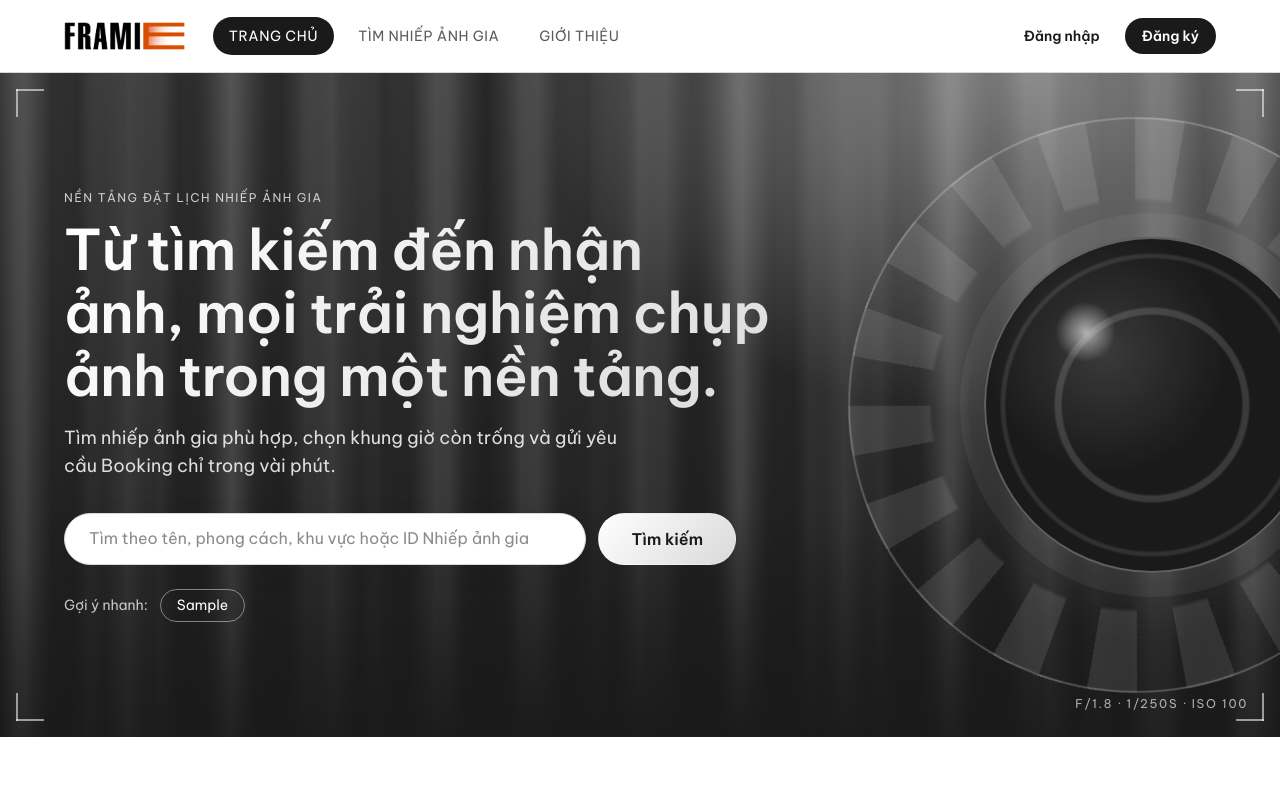
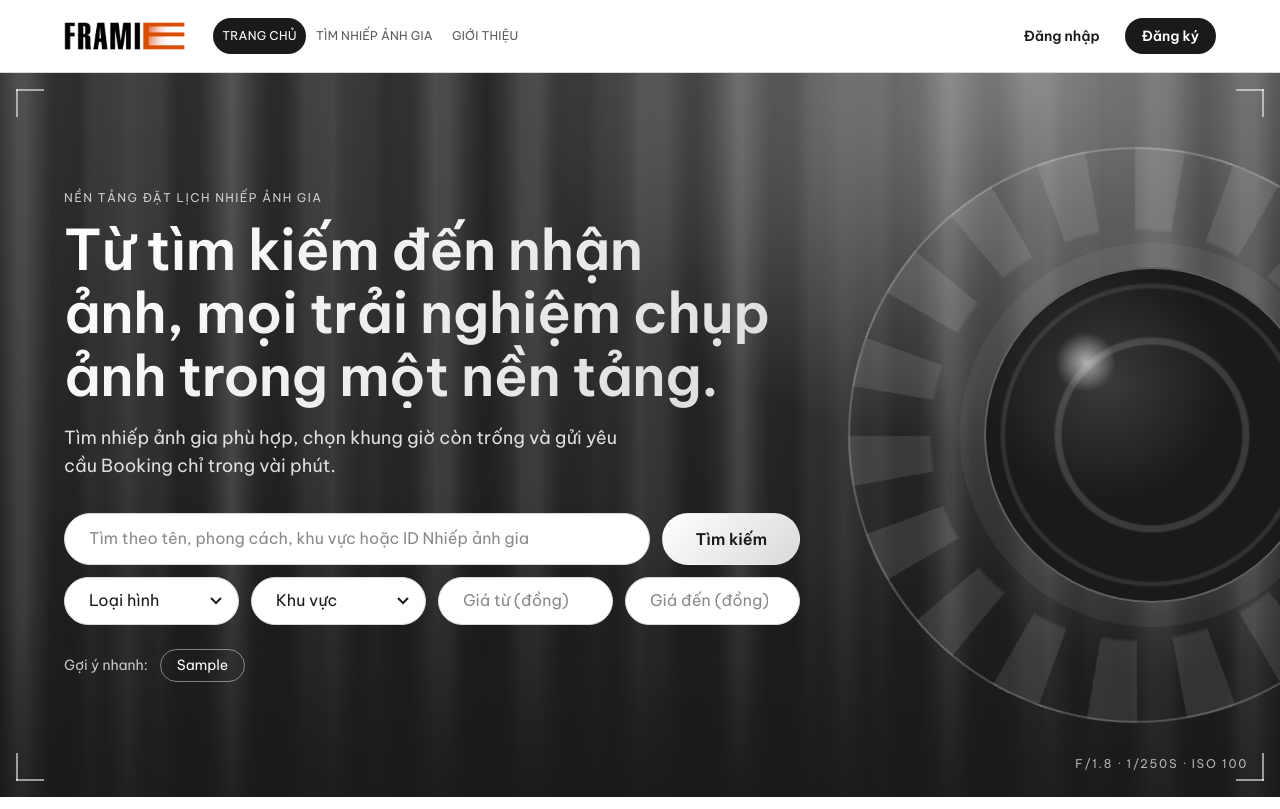
Before and after one commit to Khoa-wtpu/Framie, a Django app: page / in a window 1280 px wide. Shown: the top 809 px of the page. Run offline with Django 5.2, Linux system fonts and the light colour scheme; tables that the repository leaves empty hold one stand-in row (values such as "Sample post").

Commit message:
sửa trang chủ

```diff
--- a/core/static/core/css/trang_chu.css
+++ b/core/static/core/css/trang_chu.css
@@ -136,11 +136,15 @@
 /* ▸ .tc-banner__mo-ta = câu mô tả dưới tiêu đề: max-width: 36rem = giới hạn độ rộng dòng; margin-bottom: cách ô tìm kiếm; font-size: cỡ chữ lớn (--text-lg); opacity: .85 = hơi mờ cho nhẹ nhàng hơn tiêu đề. */
 .tc-banner__mo-ta { max-width: 36rem; margin-bottom: var(--space-6); font-size: var(--text-lg); opacity: .85; }
 
-/* ▸ .tc-tim = form tìm kiếm: display: flex + flex-direction: column = các phần tử xếp THEO CỘT (ô nhập ở trên, nút ở dưới — kiểu điện thoại); gap: khoảng cách giữa chúng; max-width: 42rem = giới hạn bề rộng form. */
-.tc-tim { display: flex; flex-direction: column; gap: var(--space-3); max-width: 42rem; }
-/* ▸ .tc-tim__o = ô nhập từ khóa: min-height: 3.25rem = ô cao thoải mái dễ bấm; border-radius: var(--radius-pill) = bo tròn hoàn toàn 2 đầu như viên thuốc; */
-/* ▸ padding-inline: đệm trái-phải để chữ không sát mép; box-shadow: đổ bóng cỡ vừa cho ô nổi lên khỏi nền. */
-.tc-tim__o { min-height: 3.25rem; border-radius: var(--radius-pill); padding-inline: var(--space-5); box-shadow: var(--shadow-md); }
+/* ▸ .tc-tim = form tìm kiếm gồm 2 hàng: hàng từ khóa + nút (.tc-tim__hang) và hàng bộ lọc (.tc-tim__loc). */
+.tc-tim { display: grid; grid-template-columns: minmax(0, 1fr); gap: var(--space-3); max-width: 46rem; }
+/* ▸ Hàng 1: ô từ khóa + nút (xuống dòng trên điện thoại). Hàng 2: 4 bộ lọc chia lưới tự động. */
+.tc-tim__hang { display: flex; flex-wrap: wrap; gap: var(--space-3); }
+.tc-tim__loc { display: grid; grid-template-columns: repeat(auto-fit, minmax(10.5rem, 1fr)); gap: var(--space-3); }
+/* ▸ .tc-tim__o = ô nhập từ khóa dạng viên thuốc. */
+.tc-tim__o { flex: 1 1 14rem; min-width: 0; min-height: 3.25rem; border-radius: var(--radius-pill); padding-inline: var(--space-5); box-shadow: var(--shadow-md); }
+/* ▸ .tc-tim__chon = ô chọn bộ lọc, cùng kiểu viên thuốc với ô từ khóa. */
+.tc-tim__chon { min-height: 3rem; border-radius: var(--radius-pill); padding-left: var(--space-5); box-shadow: var(--shadow-md); }
 /* ▸ .tc-goi-y = dòng "Gợi ý nhanh": display: flex = xếp ngang; flex-wrap: wrap = hết chỗ tự xuống dòng; align-items: center = căn giữa theo chiều dọc; gap = khoảng cách giữa các nút; margin: cách phía trên (--space-5), các cạnh khác 0. */
 .tc-goi-y { display: flex; flex-wrap: wrap; align-items: center; gap: var(--space-2); margin: var(--space-5) 0 0; }
 /* ▸ .tc-goi-y__nhan = chữ "Gợi ý nhanh:": font-size nhỏ (--text-sm); opacity: .75 = hơi mờ; margin-right: chút khoảng cách bên phải trước các nút. */
@@ -155,9 +159,7 @@
 /* ▸ @media (min-width: 640px) = quy tắc CHỈ ÁP DỤNG khi màn hình rộng từ 640px trở lên (máy tính bảng, laptop). */
 @media (min-width: 640px) {
   /* ▸ Form tìm kiếm chuyển sang xếp HÀNG NGANG (row): ô nhập bên trái, nút "Tìm kiếm" bên phải. */
-  .tc-tim { flex-direction: row; }
-  /* ▸ Ô nhập giãn chiếm hết chỗ còn lại (flex: 1); min-width: 0 = cho phép co nhỏ hơn nội dung để không làm tràn form. */
-  .tc-tim__o { flex: 1; min-width: 0; }
+  .tc-tim__hang { flex-wrap: nowrap; }
 /* ▸ Đóng nhóm @media 640px. */
 }
 /* ▸ @media (min-width: 960px) = chỉ áp dụng khi màn hình rộng từ 960px trở lên (laptop, màn hình máy tính). */
@@ -196,7 +198,7 @@
 /* ▸ Lưới các bước: mặc định (điện thoại) = 1 cột. list-style: none = bỏ số "1. 2. 3." tự động của thẻ <ol> (base.css chỉ bỏ cho <ul>); margin: 0 và padding: 0 = bỏ phần thụt lề mặc định để các thẻ thẳng hàng với tiêu đề; số thứ tự đã nằm trong hình tròn đen. */
 .tc-luoi--buoc { list-style: none; margin: 0; padding: 0; grid-template-columns: 1fr; }
 /* ▸ Thẻ mỗi bước: background: nền "bề mặt" (trắng) nổi trên nền xám; border: viền mảnh 1px; border-radius: bo góc lớn; padding: đệm bên trong cho thoáng. */
-.tc-buoc { background: var(--color-surface); border: 1px solid var(--color-border); border-radius: var(--radius-lg); padding: var(--space-5); }
+.tc-buoc { list-style: none; background: var(--color-surface); border: 1px solid var(--color-border); border-radius: var(--radius-lg); padding: var(--space-5); }
 /* ▸ Vòng tròn số thứ tự: display: grid + place-items: center = số nằm chính giữa; width/height 2.5rem = hình vuông; margin-bottom: cách tiêu đề bên dưới; border-radius: 50% = hình tròn; */
 /* ▸ background: nền đen; color: số màu trắng; font-weight: đậm như tiêu đề. */
 .tc-buoc__so { display: grid; place-items: center; width: 2.5rem; height: 2.5rem; margin-bottom: var(--space-4); border-radius: 50%; background: var(--color-black); color: var(--color-white); font-weight: var(--fw-heading); }
--- a/core/templates/core/trang_chu.html
+++ b/core/templates/core/trang_chu.html
@@ -36,14 +36,35 @@
     {# ▸ Form tìm kiếm nhanh. method="get": từ khóa được gắn lên địa chỉ trang (vd /search/?q=...). #}
     {# ▸ action = gửi sang trang tìm kiếm ({% url 'search' %} tự đổi tên trang "search" thành địa chỉ thật). role="search" báo cho phần mềm đọc màn hình đây là ô tìm kiếm. #}
     <form class="tc-tim" method="get" action="{% url 'search' %}" role="search">
-      {# ▸ Nhãn của ô nhập. Lớp "sr-only" = ẩn trên màn hình nhưng người dùng đọc màn hình vẫn nghe được. for="tc-tu-khoa" gắn nhãn với ô nhập bên dưới. #}
+      {# ▸ Hàng 1: ô từ khóa + nút Tìm kiếm. Hàng 2: bộ lọc Loại hình / Khu vực (feedback: thêm filter vào hộp tìm kiếm). #}
+    {# ▸ Tên tham số (q, loai_hinh, khu_vuc) phải khớp với trang Tìm kiếm; trường để trống thì trang tìm kiếm bỏ qua. #}
+    <div class="tc-tim__hang">
       <label class="sr-only" for="tc-tu-khoa">Từ khóa hoặc ID Nhiếp ảnh gia</label>
-      {# ▸ Ô nhập từ khóa: type="search" (ô tìm kiếm), name="q" (tên tham số gửi đi), maxlength="100" (tối đa 100 ký tự), #}
-      {# ▸ autocomplete="off" (không gợi ý lại từ cũ của trình duyệt), placeholder = chữ mờ hướng dẫn trong ô trống. (Thẻ này viết trên 2 dòng.) #}
       <input class="input tc-tim__o" id="tc-tu-khoa" type="search" name="q" maxlength="100" autocomplete="off"
              placeholder="Tìm theo tên, phong cách, khu vực hoặc ID Nhiếp ảnh gia">
-      {# ▸ Nút "Tìm kiếm": type="submit" = bấm vào thì gửi form đi. "btn--soft btn--lg" = kiểu nút sáng, cỡ lớn. #}
       <button class="btn btn--soft btn--lg" type="submit">Tìm kiếm</button>
+    </div>
+    <div class="tc-tim__loc">
+      {% if loai_hinh_ds %}
+      <label class="sr-only" for="tc-loc-loai-hinh">Loại hình chụp</label>
+      <select class="input tc-tim__chon" id="tc-loc-loai-hinh" name="loai_hinh">
+        <option value="">Loại hình</option>
+        {% for lh in loai_hinh_ds %}<option value="{{ lh.ma }}">{{ lh.ten }}</option>{% endfor %}
+      </select>
+      {% endif %}
+      {% if khu_vuc_ds %}
+      <label class="sr-only" for="tc-loc-khu-vuc">Khu vực</label>
+      <select class="input tc-tim__chon" id="tc-loc-khu-vuc" name="khu_vuc">
+        <option value="">Khu vực</option>
+        {% for kv in khu_vuc_ds %}<option value="{{ kv.ma }}">{{ kv.ten }}</option>{% endfor %}
+      </select>
+      {% endif %}
+      {# ▸ Khoảng giá (đồng): trang Tìm kiếm đọc gia_tu / gia_den. #}
+      <label class="sr-only" for="tc-gia-tu">Giá từ (đồng)</label>
+      <input class="input tc-tim__chon" id="tc-gia-tu" type="number" name="gia_tu" min="0" step="100000" inputmode="numeric" placeholder="Giá từ (đồng)">
+      <label class="sr-only" for="tc-gia-den">Giá đến (đồng)</label>
+      <input class="input tc-tim__chon" id="tc-gia-den" type="number" name="gia_den" min="0" step="100000" inputmode="numeric" placeholder="Giá đến (đồng)">
+    </div>
     {# ▸ Đóng form. #}
     </form>
 
@@ -116,11 +137,13 @@
             </div>
             {# ▸ Dòng điểm đánh giá. #}
             <p class="tc-nag__diem">
-              {# ▸ Ngôi sao ★ (trang trí), điểm trung bình in đậm (vd 4.8), kế bên là số lượt đánh giá trong ngoặc, chữ mờ. #}
+              {# ▸ Có điểm: hiện ★ + điểm + số lượt đánh giá. Chưa có đánh giá: hiện "Chưa có đánh giá" (giống trang tìm kiếm). #}
+            {% if nag.diem %}
               <span aria-hidden="true">★</span> <strong>{{ nag.diem }}</strong>
-              {# ▸ Số lượt đánh giá, ví dụ "(23 đánh giá)". #}
               <span class="muted">({{ nag.so_danh_gia }} đánh giá)</span>
-            {# ▸ Đóng dòng điểm. #}
+            {% else %}
+              <span class="muted">Chưa có đánh giá</span>
+            {% endif %}
             </p>
             {# ▸ Hiện loại hình chụp (vd "Cưới, Chân dung") chỉ khi có dữ liệu. #}
             {% if nag.loai_hinh %}<p class="card__meta">{{ nag.loai_hinh }}</p>{% endif %}
@@ -266,10 +289,10 @@
       <p>Đăng ký tài khoản Khách hàng để giữ chỗ khung giờ và gửi yêu cầu Booking cho nhiếp ảnh gia bạn chọn.</p>
       {# ▸ Hàng chứa 2 nút. #}
       <div class="row tc-moi__nut">
-        {# ▸ Nút chính "Đăng ký ngay": {{ urls.register }} là địa chỉ trang đăng ký do hệ thống cung cấp sẵn. #}
-        <a class="btn btn--soft btn--lg" href="{{ urls.register }}">Đăng ký ngay</a>
+        {# ▸ Nút chính "Đăng ký ngay": {% url 'register' %} là địa chỉ trang đăng ký do hệ thống cung cấp sẵn. #}
+        <a class="btn btn--soft btn--lg" href="{% url 'register' %}">Đăng ký ngay</a>
         {# ▸ Nút phụ cho người đã có tài khoản, dẫn tới trang đăng nhập. #}
-        <a class="btn btn--secondary btn--lg" href="{{ urls.login }}">Tôi đã có tài khoản</a>
+        <a class="btn btn--secondary btn--lg" href="{% url 'login' %}">Tôi đã có tài khoản</a>
       {# ▸ Đóng hàng nút. #}
       </div>
     {# ▸ Kết thúc điều kiện đăng nhập / chưa đăng nhập. #}
--- a/static/css/base.css
+++ b/static/css/base.css
@@ -77,11 +77,6 @@ ul { margin: 0; padding: 0; list-style: none; }
 @media (min-width: 960px) and (max-width: 1279px) {
   .site-nav__link { font-size: 0.6875rem; padding: var(--space-2) 0.45rem; }
 }
-/* Menu ít mục (Khách, Khách hàng, Quản trị viên: tối đa 4 mục) cho thoáng hơn; menu Nhiếp ảnh gia 5 mục trở lên giữ nguyên để không tràn header */
-@media (min-width: 960px) {
-  .site-nav__list:not(:has(li:nth-child(5))) { gap: var(--space-2); }
-  .site-nav__list:not(:has(li:nth-child(5))) .site-nav__link { padding-inline: var(--space-4); font-size: var(--text-sm); letter-spacing: .04em; }
-}
 /* ---------- Footer ---------- */
 .site-footer { background: var(--color-surface-alt); border-top: 1px solid var(--color-border); margin-top: auto; }
 .site-footer__grid { display: grid; gap: var(--space-6); padding-block: var(--space-7); grid-template-columns: 1fr; }
```
Also changed, not shown: core/test_trang_chu.py (+33 -10 lines), core/views_trang_chu.py (+10 -3 lines).
